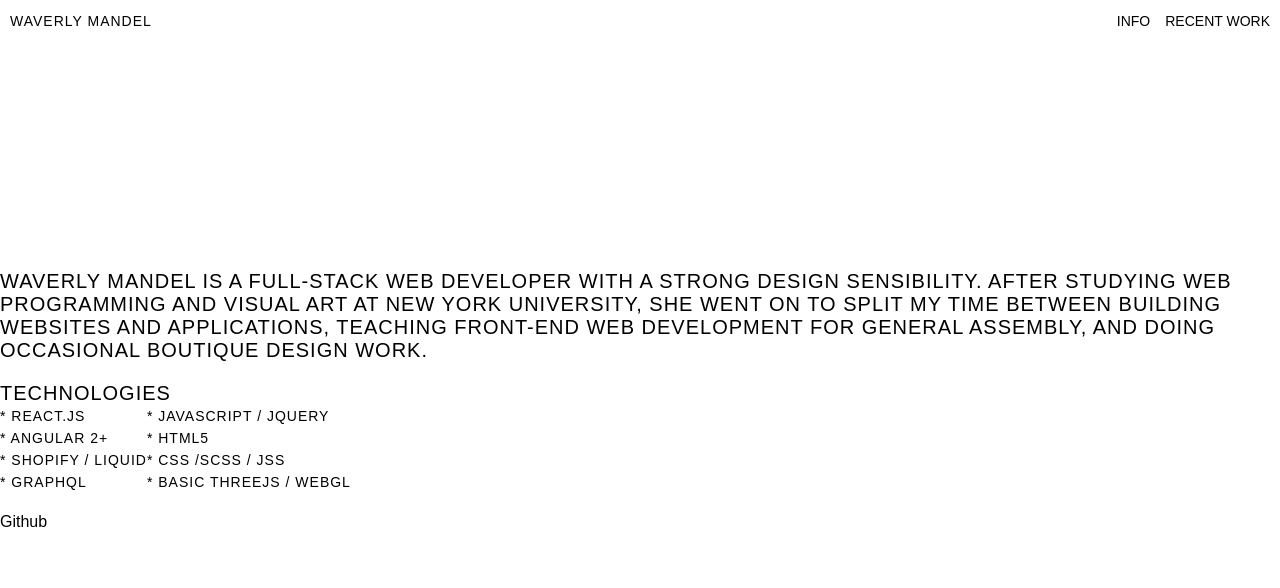
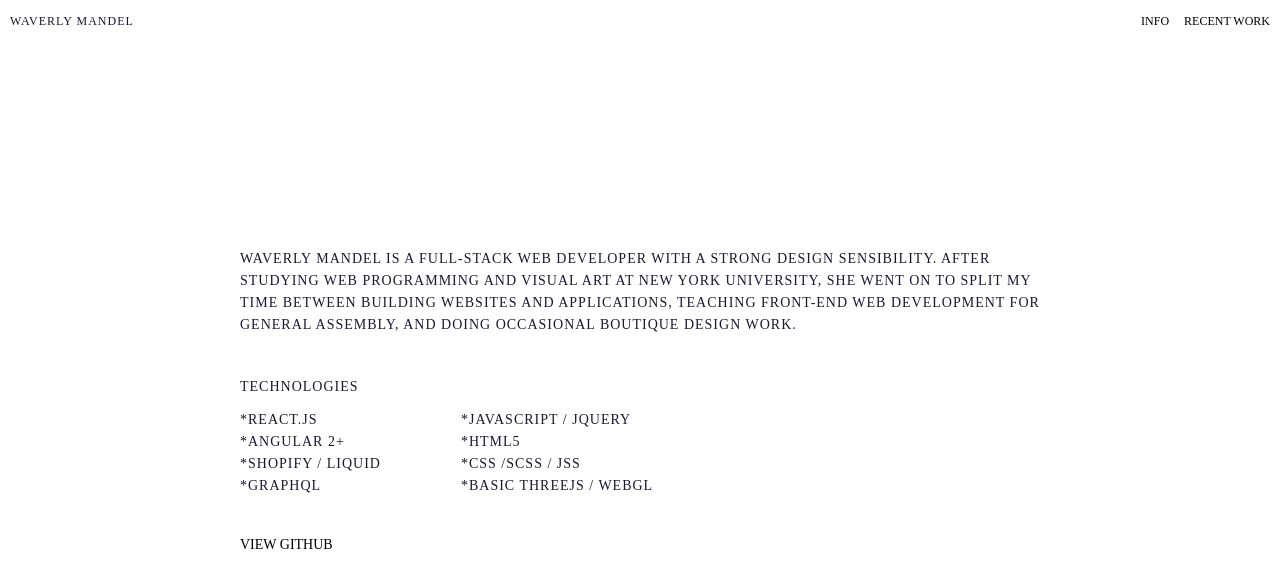
Before and after one commit to waverly/waverly_web_portfolio, a React (Create React App) app: page /#/info in a window 1280 px wide. Shown: the top 588 px of the page. Built offline with nearby package versions, Linux system fonts and the light colour scheme.

Commit message:
style tweaks

```diff
--- a/src/Components/Nav/Nav.js
+++ b/src/Components/Nav/Nav.js
@@ -15,6 +15,9 @@ const NavWrapper = styled.div`
 
 const Left = styled.div`
   width: 49%;
+  h2 {
+    font-size: 12px;
+  }
 `;
 
 const Right = styled.div`
@@ -25,7 +28,7 @@ const Right = styled.div`
   text-align: right;
   a {
     margin-left: 15px;
-    font-size: 14px;
+    font-size: 12px;
     line-height: 22px;
     text-transform: uppercase;
     position: relative;
--- a/src/Components/PortfolioItem/PortfolioItem.js
+++ b/src/Components/PortfolioItem/PortfolioItem.js
@@ -5,23 +5,29 @@ import { generateKey } from "Utils/helpers";
 
 const ItemWrapper = styled.div`
   width: 100%;
-  padding: 30px 5px;
+  padding: 30px 10px;
   border-bottom: 2px solid black;
   display: flex;
   justify-content: space-between;
+`;
+
+const OuterWrap = styled.div`
+  &:hover {
+    background-color: ${props => props.theme.colors.yellow};
+  }
 
   img {
     opacity: 0;
     position: fixed;
     bottom: 20px;
     right: 20px;
-    display: none;
+    width: 350px;
   }
-`;
 
-const OuterWrap = styled.div`
   &:hover {
-    background-color: ${props => props.theme.colors.yellow};
+    img {
+      opacity: 1;
+    }
   }
 `;
 
@@ -56,7 +62,7 @@ const PortfolioItem = props => {
 
   return (
     <OuterWrap>
-      <Link to={hyperlink}>
+      <a href={hyperlink} target="_blank">
         <ItemWrapper>
           <Left>
             <Title>{title}</Title>
@@ -68,8 +74,8 @@ const PortfolioItem = props => {
             ))}
           </Right>
         </ItemWrapper>
-      </Link>
-      {/* <img src={thumbnail} alt="" /> */}
+      </a>
+      <img src={thumbnail} alt="" />
     </OuterWrap>
   );
 };
--- a/src/Styles/global.js
+++ b/src/Styles/global.js
@@ -7,9 +7,14 @@ import normalized from "./normalized";
 export const globalStyles = css`
 	${normalized}
 
+		@font-face {
+		font-family:'gotham';
+		src: url('/fonts/gothamLightRegular.otf');
+	}
+
 	html {
 		font-size: 10px;
-		font-family: ${props => props.theme.fontFamily.cormorant};
+		font-family: 'gotham', 'Times New Roman', Times, serif;
 		font-weight: 300;
 	}
 
@@ -19,7 +24,7 @@ export const globalStyles = css`
 
 	button, input, select, option, textarea {
 		background: white;
-		font-family: ${props => props.theme.fontFamily.cormorant};
+		font-family: 'gotham', 'Times New Roman', Times, serif;
 		font-weight: 300;
 		border: none;
 		outline: none;
@@ -42,11 +47,12 @@ export const globalStyles = css`
 		margin: 0;
 		text-transform: uppercase;
 		letter-spacing: 1px;
-		color:  ${props => props.theme.colors.darkblue};
+		color: #1A1934;
 	}
 
 	h1{
 		font-size: 20px;
+		line-height: 30px;
 	}
 
 	h2, h3, h4, p {
@@ -57,6 +63,7 @@ export const globalStyles = css`
 	a {
 		text-decoration: none;
 		color: inherit;
+		text-transform: uppercase;
 	}
 
 	* {
@@ -65,6 +72,7 @@ export const globalStyles = css`
 
 	body {
 		padding: 0;
+		font-family: 'gotham', 'Times New Roman', Times, serif;
 	}
 
 	#root,
--- a/src/Styles/themes.js
+++ b/src/Styles/themes.js
@@ -29,7 +29,6 @@ export const theme = {
     h4: "14px",
     h5: "14px"
   },
-  fontFamily: { cormorant: "'Cormorant', serif" },
   fontWeight: { light: "200", regular: "400", medium: "600", heavy: "800" }
 };
 
--- a/src/Views/Info/Info.js
+++ b/src/Views/Info/Info.js
@@ -12,17 +12,29 @@ const PageWrap = styled.div`
   display: flex;
   justify-content: center;
   align-items: center;
+
+  a {
+    font-size: 14px;
+  }
 `;
 
-const TextWrap = styled.div``;
-const Bio = styled.h1`
-  margin-bottom: 20px;
+const TextWrap = styled.div`
+  width: 70%;
+  margin: 0 auto;
+  max-width: 800px;
+`;
+const Bio = styled.h2`
+  margin-bottom: 40px;
 `;
 
 const TechWrap = styled.div`
   display: flex;
   justify-content: flex-start;
-  margin-bottom: 20px;
+  margin-bottom: 40px;
+
+  div {
+    margin-right: 80px;
+  }
 `;
 
 const Info = props => {
@@ -37,22 +49,23 @@ const Info = props => {
           and doing occasional boutique design work.
         </Bio>
 
-        <h1>Technologies</h1>
+        <h2>Technologies</h2>
+        <br />
         <TechWrap>
           <div>
-            <h3>* React.JS</h3>
-            <h3>* Angular 2+</h3>
-            <h3>* Shopify / Liquid</h3>
-            <h3> * GraphQL</h3>
+            <h3>*React.JS</h3>
+            <h3>*Angular 2+</h3>
+            <h3>*Shopify / Liquid</h3>
+            <h3>*GraphQL</h3>
           </div>
           <div>
-            <h3>* Javascript / JQuery</h3>
-            <h3>* HTML5</h3>
-            <h3>* css /scss / jss</h3>
-            <h3> * Basic ThreeJS / WebGL</h3>
+            <h3>*Javascript / JQuery</h3>
+            <h3>*HTML5</h3>
+            <h3>*css /scss / jss</h3>
+            <h3>*Basic ThreeJS / WebGL</h3>
           </div>
         </TechWrap>
-        <Link to="https://github.com/waverly">Github </Link>
+        <a href="https://github.com/waverly">View Github</a>
       </TextWrap>
     </PageWrap>
   );
```
Also changed, not shown: public/fonts/gothamLightRegular.otf (added), 1 other file (tests, documents, lock files or other folders).
